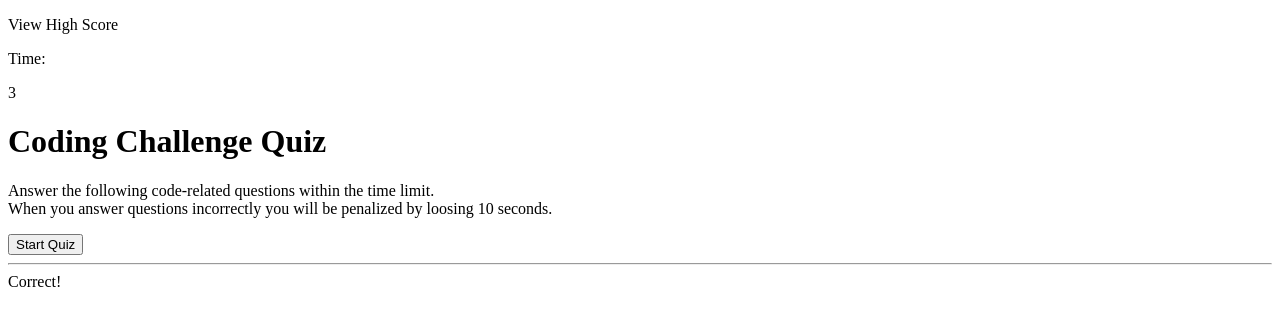
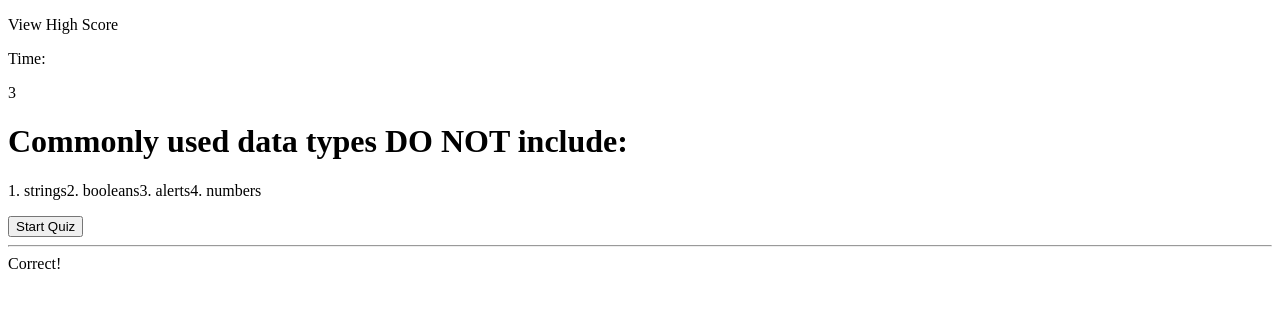
Before and after one commit to ahgeak/coding_knowledge_quiz, a plain HTML site: page index.html in a window 1280 px wide. Both pictures are taken after a click on the button "Start Quiz". Drawn offline with Linux system fonts and the light colour scheme.

Commit message:
added object array to hold question/answers and startQuiz function to display quesion and answers to the screen

```diff
--- a/assets/script.js
+++ b/assets/script.js
@@ -1,5 +1,7 @@
 var startQuizBtn = document.querySelector("#startQuiz");
 var timerElement = document.querySelector("#timerCounter");
+var title = document.querySelector("#titleQuestion");
+var answers = document.querySelector("#descriptionAnswers");
 
 var timer;
 var timerCount = 10;
@@ -7,8 +9,35 @@ var timerCount = 10;
 // Create a score keeper that is updated after each answer is given. If correct answer is given add points to score, if the wrong answer is given subtract time
 
 // Object array that holds all of the questions, answers and which is the correct answer
+let questions = [
+    {
+        question: "Commonly used data types DO NOT include:",
+        answer1: "1. strings",
+        answer2: "2. booleans",
+        answer3: "3. alerts",
+        answer4: "4. numbers",
+        correctAnswer: "3. alerts"
+    },
+    {
+        question: "The condition in an if/else statement is enclosed with ______.",
+        answer1: "1. quotes",
+        answer2: "2. curly brackets",
+        answer3: "3. parenthesis",
+        answer4: "4. square brackets",
+        correctAnswer: "2. curly brackets"
+    }
+]
+// console.log(JSON.stringify(questions[1]));
+
 
 // Use a function to call a new question/card that will have eventListeners for where the user clicks. Depending on if it is the correct answer (add points to score) or the incorrect answer (subtract time from timer)
+
+function startQuiz(){
+    // title.setItem("titleQuestion");
+    titleQuestion.textContent = questions[0].question;
+    descriptionAnswers.innerHTML = questions[0].answer1 + questions[0].answer2 + questions[0].answer3 + questions[0].answer4;
+    //this is not appearing how I would want it to appear so I think I will need to add HTML to this to make each answer a button
+}
 
 // When the time runds out, trigger quizOver() to display final score and have a field that the user updates with their initials. The updated score will be added to the high score board
 
@@ -30,9 +59,6 @@ function timerClock() {
 }
 timerClock();
 
-function startQuiz() {
-}
-
 function quizOver() {
     console.log("the quiz is over");
 }
--- a/index.html
+++ b/index.html
@@ -9,8 +9,8 @@
 <body>
     <p id="highScoreLink">View High Score</p>
     <p id="timer">Time: </p> <p id="timerCounter"></p>
-    <h1>Coding Challenge Quiz</h1>
-    <p>Answer the following code-related questions within the time limit.<br> When you answer questions incorrectly you will be penalized by loosing 10 seconds.
+    <h1 id="titleQuestion">Coding Challenge Quiz</h1>
+    <p id="descriptionAnswers">Answer the following code-related questions within the time limit.<br> When you answer questions incorrectly you will be penalized by loosing 10 seconds.
     </p>
     <button id="startQuiz" type="button">Start Quiz</button>
     <hr>
```
